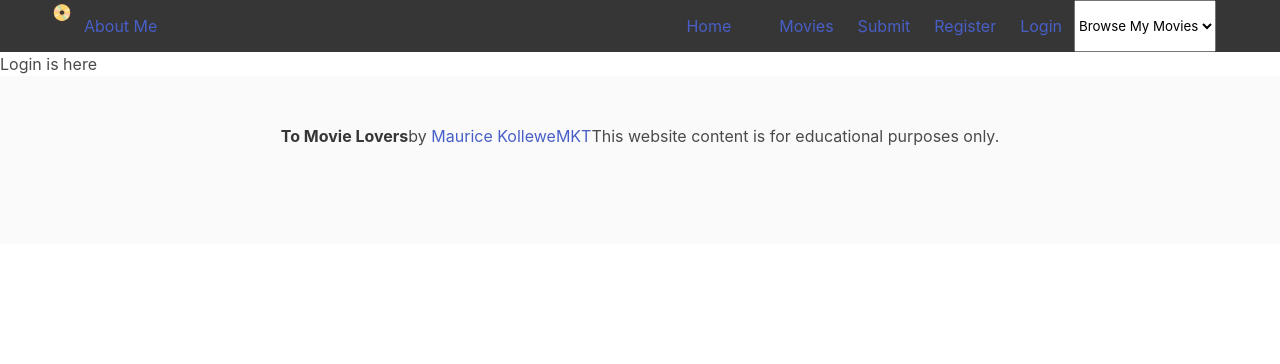
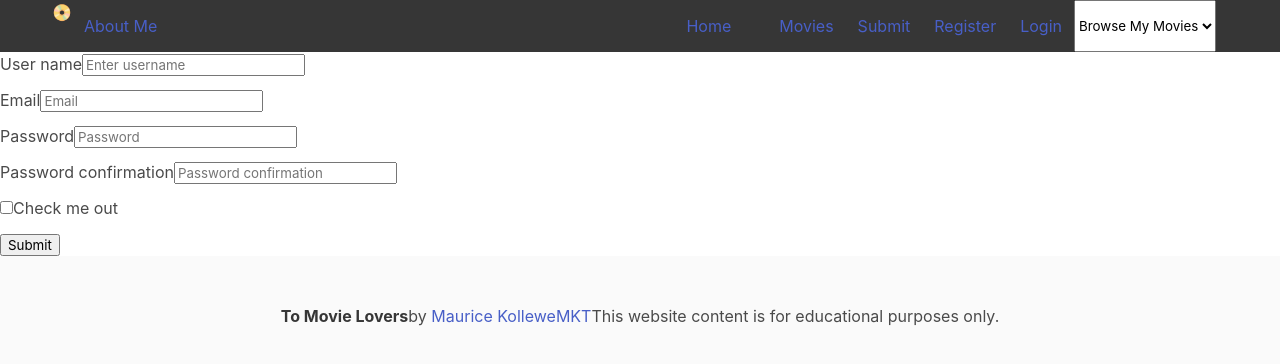
Before and after one commit to maurice-35/movie-data-base, a React (Create React App) app in the folder client/: page /Login in a window 1280 px wide. Shown: the top 364 px of the page. Built offline with nearby package versions, Linux system fonts and the light colour scheme.

Commit message:
update login and MovieIndex

```diff
--- a/client/src/components/Home.js
+++ b/client/src/components/Home.js
@@ -15,6 +15,7 @@ const Home = () => {
 
               </div>
             </div>
+            <video src="https://res.cloudinary.com/doe5zwesw/video/upload/v1627301742/Project%204/v2_aeym6w.webm"/>
             <Carousel>
               <Carousel.Item>
                 <div className="d-flex carousel justify-content-md-between align-items-md-center">
--- a/client/src/components/Movies/MovieIndex.js
+++ b/client/src/components/Movies/MovieIndex.js
@@ -23,20 +23,21 @@ const MovieIndex = () => {
   return (
     <section className="section">
       <div id="watch online">
-        <div className="watch online container">
+        <div className="watch-online-container">
           <div className="column is-multiline">
             {movies.map(movie => {
               return (
                 <div key={movie._id} className="column is-one-quarter-desktop is-one-third-tablet">
                   <div className="card">
                     <div className="card-header">
-                      <div className="card-header-title">{movie.title}</div>
                       {/* <div className="card-header-title">{movie.title}</div> */}
+                      {/* <div className="card-header-title">{movie.title}</div> */}
+                      {/* <iframe src="https://www.youtube.com/non-embed/bHDl+ZTbdQ8" frameBorder="0" allowFullScreen></iframe> */}
                     </div>
                     <div className="movie poster">
-                      <figure className="image image-is-1by1">
-                        {/* <img src={movie.image ? movie.image.url : ''} alt={movie.year} /> */}
-                        <img src={movie.url} alt={movie.year} />
+                      <figure className="video video-is-1by1">
+                        <video src={movie.video ? movie.video.url : ''} alt={movie.year} />
+                        {/* <video src={movie.video} alt={movie.year} /> */}
                       </figure>
                     </div>
                   </div>
--- a/client/src/components/auth/Login.js
+++ b/client/src/components/auth/Login.js
@@ -1,12 +1,35 @@
 import React from 'react'
+import Form from 'react-bootstrap/Form'
 
 
 const Login = () => {
 
   return (
-    <>
-      <h1>Login is here</h1>
-    </>
+    <Form>
+      <Form.Group className="mb-3" controlId="formBasicEmail">
+        <Form.Label>User name</Form.Label>
+        <Form.Control type="username" placeholder="Enter username" />
+      </Form.Group>
+
+      <Form.Group className="mb-3" controlId="formBasicPassword">
+        <Form.Label>Email</Form.Label>
+        <Form.Control type="email" placeholder="Email" />
+      </Form.Group>
+      <Form.Group className="mb-3" controlId="formBasicPassword">
+        <Form.Label>Password</Form.Label>
+        <Form.Control type="password" placeholder="Password" />
+      </Form.Group>
+      <Form.Group className="mb-3" controlId="formBasicPassword">
+        <Form.Label>Password confirmation</Form.Label>
+        <Form.Control type="passwordConfirmation" placeholder="Password confirmation" />
+      </Form.Group>
+      <Form.Group className="mb-3" controlId="formBasicCheckbox">
+        <Form.Check type="checkbox" label="Check me out" />
+      </Form.Group>
+      <button variant="primary" type="submit">
+        Submit
+      </button>
+    </Form>
   )
 }
 
--- a/client/src/styles/main.scss
+++ b/client/src/styles/main.scss
@@ -1,25 +1,25 @@
 // Import a Google Font
-@import url('https://fonts.googleapis.com/css?family=Nunito:400,700');
+// @import url('https://fonts.googleapis.com/css?family=Nunito:400,700');
 
 // Set your brand colors
-$purple: #8A4D76;
-$pink: #FA7C91;
-$brown: #757763;
-$beige-light: #D0D1CD;
-$beige-lighter: #EFF0EB;
+// $purple: #8A4D76;
+// $pink: #FA7C91;
+// $brown: #757763;
+// $beige-light: #D0D1CD;
+// $beige-lighter: #EFF0EB;
 
 // Update Bulma's global variables
-$family-sans-serif: "Nunito", sans-serif;
-$grey-dark: $brown;
-$grey-light: $beige-light;
-$primary: $purple;
-$link: $pink;
+// $family-sans-serif: "Nunito", sans-serif;
+// $grey-dark: $brown;
+// $grey-light: $beige-light;
+// $primary: $purple;
+// $link: $pink;
 
 // Update some of Bulma's component variables
-$control-border-width: 2px;
-$input-background-color: $beige-lighter;
-$input-border-color: transparent;
-$input-shadow: none;
+// $control-border-width: 2px;
+// $input-background-color: $beige-lighter;
+// $input-border-color: transparent;
+// $input-shadow: none;
 
 // Import the rest of Bulma
 // @import "../path/to/bulma";
```
Also changed, not shown: 2 other files (tests, documents, lock files or other folders).
